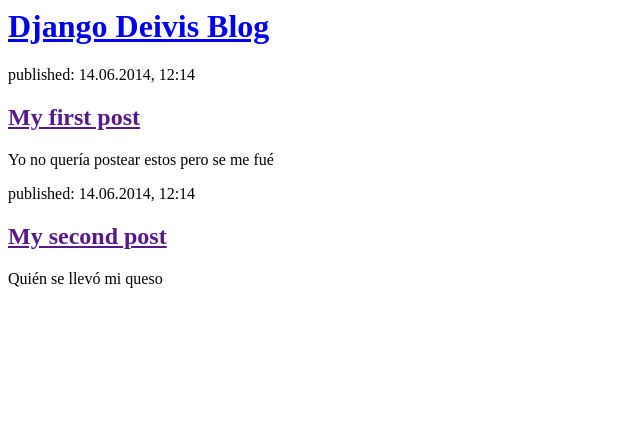
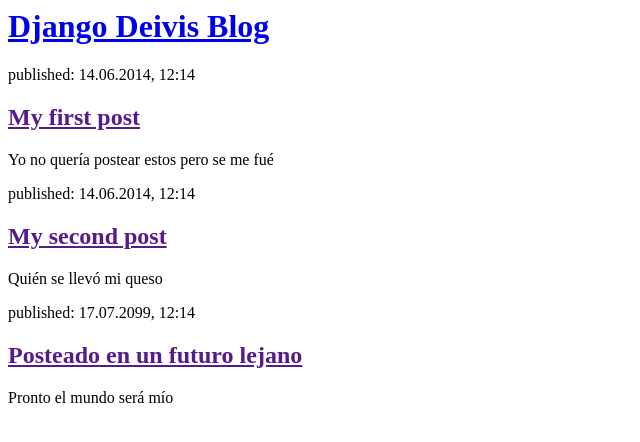
Before and after one commit to Montecristo333/my-first-blog, a Django app: page / in a window 1280 px wide. Shown: the top 442 px of the page, without its empty margins (0-640 px from the left). Run offline with Django 3.2, Linux system fonts and the light colour scheme.

Commit message:
Cambie el HTML con un post adicional.

```diff
--- a/blog/templates/blog/post_list.html
+++ b/blog/templates/blog/post_list.html
@@ -18,5 +18,11 @@
             <h2><a href="">My second post</a></h2>
             <p>Quién se llevó mi queso</p>
         </div>
+
+        <div>
+            <p>published: 17.07.2099, 12:14</p>
+            <h2><a href="">Posteado en un futuro lejano</a></h2>
+            <p>Pronto el mundo será mío</p>
+        </div>
     </body>
 </html>
```
